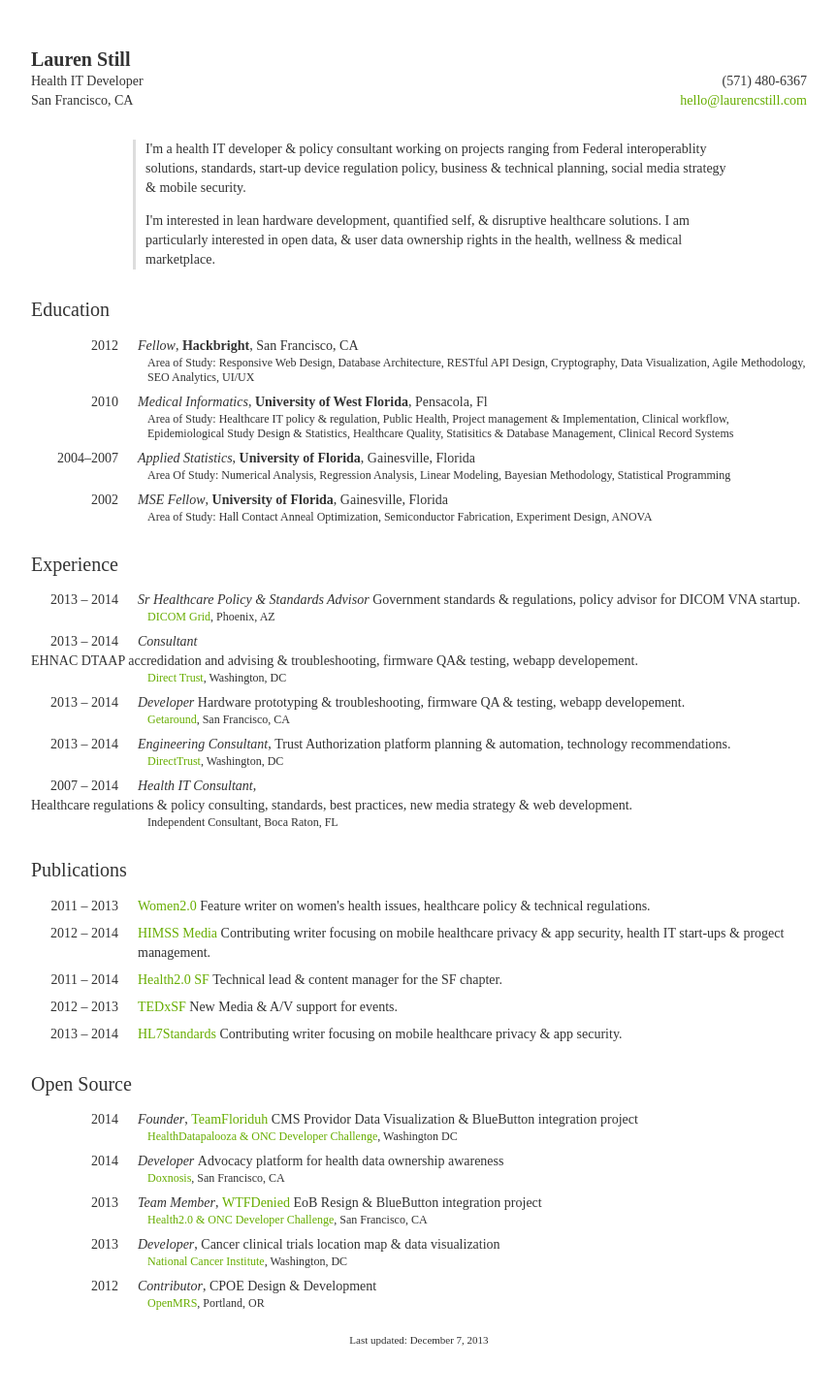
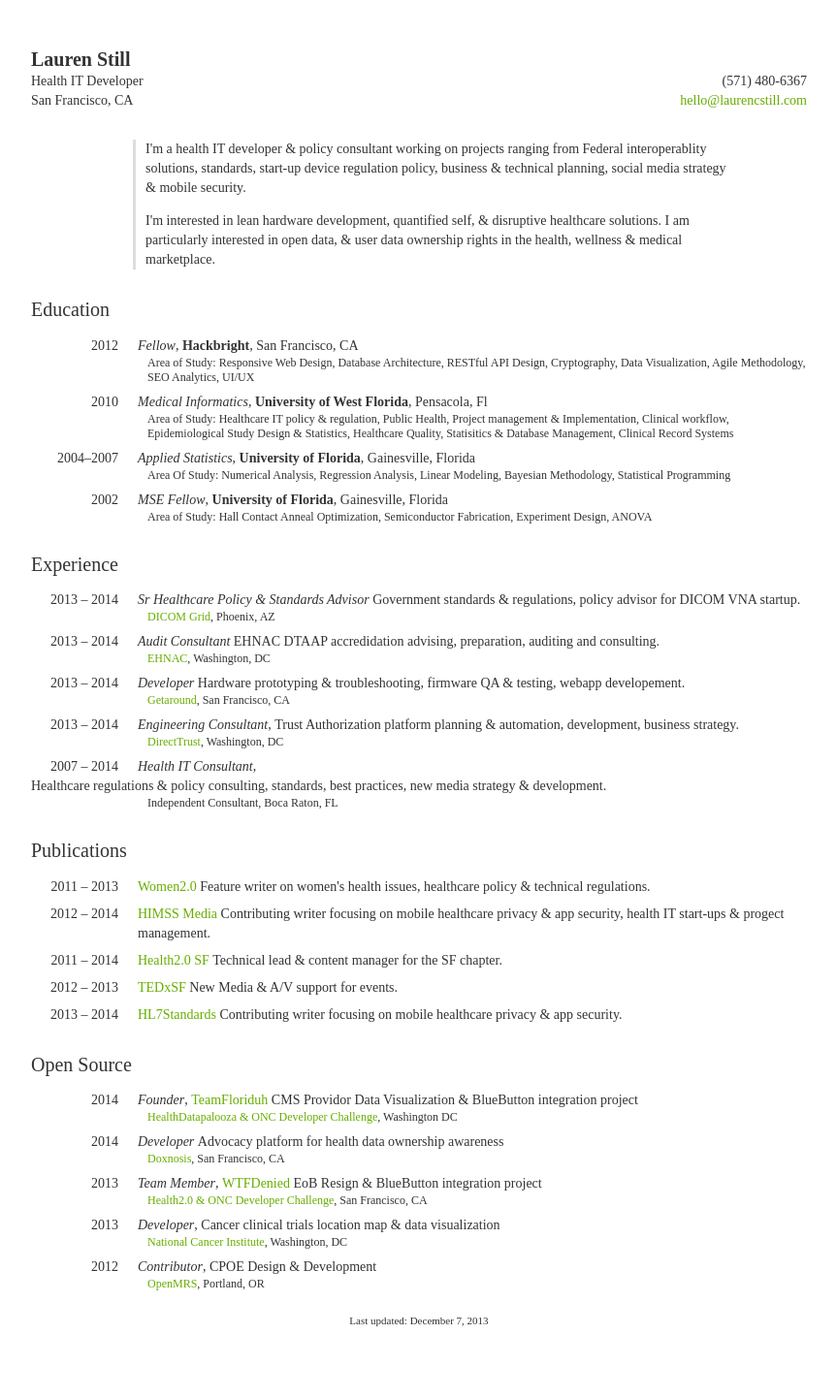
Before and after one commit to laurenstill/laurenstill.github.io, a Jekyll site: the page cv/index.html, which Jekyll copies as it is, in a window 1280 px wide. Shown: the whole page at 97% size, without its empty margins (208-1071 px from the left). Built offline with Jekyll 4.4.1, drawn with Linux system fonts in a browser that asks for light colours; comment, search, counter and statistics services are not loaded.

Commit message:
Update index.html

```diff
--- a/cv/index.html
+++ b/cv/index.html
@@ -98,14 +98,12 @@
 
             <li>
                     <span class="date">2013 &ndash; 2014</span>
-                    <span class="position">Consultant</span>
-                    <span class="project">EHNAC DTAAP accredidation and advising &amp; troubleshooting, firmware QA&amp; testing, webapp developement.</span>
+                    <span class="position">Audit Consultant</span>
+                    <span class="project">EHNAC DTAAP accredidation advising, preparation, auditing and consulting. </span>
                     <span class="meta">
-                        <a href="http://wwww.directtrust.com">Direct Trust</a>, Washington, DC<br>
+                        <a href="http://wwww.ehnac.org">EHNAC</a>, Washington, DC<br>
                     </span>
                 </li>
-
-
 
                 <li>
                     <span class="date">2013 &ndash; 2014</span>
@@ -119,9 +117,7 @@
                 <li>
                     <span class="date">2013 &ndash; 2014</span>
                     <span class="position">Engineering Consultant</span>,
-
-                    <span class="project">Trust Authorization platform planning &amp; automation, technology recommendations.</span>
-
+                    <span class="project">Trust Authorization platform planning &amp; automation, development, business strategy.</span>
                     <span class="meta">
                         <a href="http://wwww.directtrust.org">DirectTrust</a>, Washington, DC
                     </span>
@@ -130,7 +126,7 @@
                 <li>
                     <span class="date">2007 &ndash; 2014</span>
                     <span class="position">Health IT Consultant</span>,
-                    <span class="project">Healthcare regulations &amp; policy consulting, standards, best practices, new media strategy &amp; web development. </span>
+                    <span class="project">Healthcare regulations &amp; policy consulting, standards, best practices, new media strategy &amp; development. </span>
                     <span class="meta">
                         Independent Consultant, Boca Raton, FL
                     </span>
```
